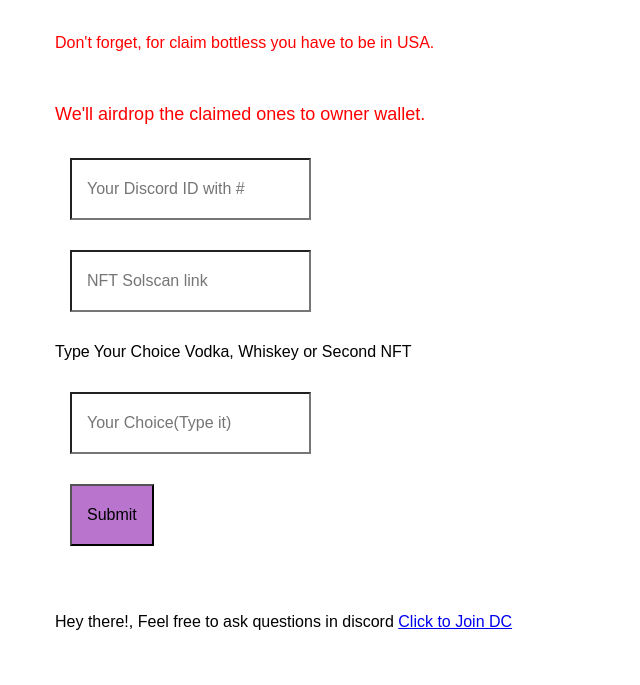
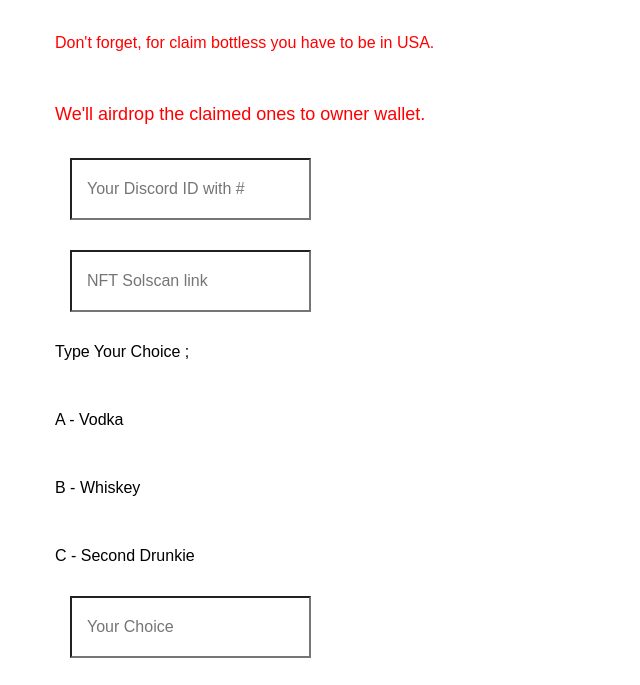
Before and after one commit to onuraladi/drunkiesclaim, a plain HTML site: page index.html in a window 1280 px wide. Shown: the part 108-793 px from the top of the page, without its empty margins (0-640 px from the left). Drawn offline with Linux system fonts and the light colour scheme.

Commit message:
Update index.html

```diff
--- a/index.html
+++ b/index.html
@@ -39,8 +39,15 @@
 	<input type="text" placeholder="Your Discord ID with #" name="entry.532866366"><br/>
 	<input type="text" placeholder="NFT Solscan link" name="entry.851346785"><br/>
 
-    <p>Type Your Choice Vodka, Whiskey or Second NFT</p>
-	<input type="text" placeholder="Your Choice(Type it)" name="entry.1393058492"><br/>
+    <p>Type Your Choice ;
+        </p>
+        <br>
+        <p>A - Vodka
+            </p>
+            <br>
+            <p>B - Whiskey</p> <br>
+            <p>C - Second Drunkie</p>
+	<input type="text" placeholder="Your Choice" name="entry.1393058492"><br/>
 
 	<input style="background-color: rgb(185, 117, 206);" type="submit" value="Submit">
 </form>
```
